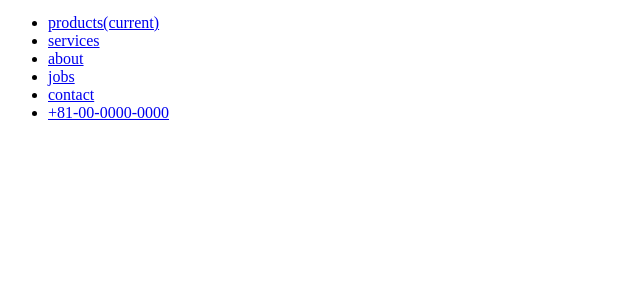
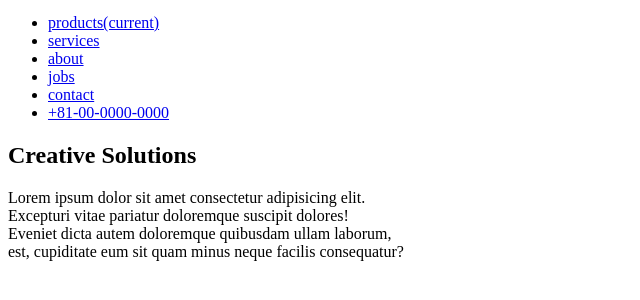
Before and after one commit to jerzy-olender/softgray, a plain HTML site: page index.html in a window 1280 px wide. Shown: the part 28-328 px from the top of the page, without its empty margins (0-640 px from the left). Drawn offline with Linux system fonts and the light colour scheme.

Commit message:
added section main

```diff
--- a/index.html
+++ b/index.html
@@ -1,17 +1,20 @@
 <!DOCTYPE html>
 <html lang="en">
+
 <head>
     <meta charset="UTF-8">
     <meta name="viewport" content="width=device-width, initial-scale=1.0">
     <meta http-equiv="X-UA-Compatible" content="ie=edge">
     <title>Document</title>
 </head>
+
 <body>
     <div class="container">
         <div class="row page-header">
             <nav class="navbar navbar-expand-lg navbar-light main-navigation">
                 <a class="navbar-brand main-navigation__logo" href="#">softgray</a>
-                        <button class="navbar-toggler" type="button" data-toggle="collapse" data-target="#navbarNav" aria-controls="navbarNav" aria-expanded="false" aria-label="Toggle navigation">
+                <button class="navbar-toggler" type="button" data-toggle="collapse" data-target="#navbarNav"
+                    aria-controls="navbarNav" aria-expanded="false" aria-label="Toggle navigation">
                     <span class="navbar-toggler-icon"></span>
                 </button>
                 <div class="collapse navbar-collapse navigation-wrapper" id="navbarNav">
@@ -38,5 +41,19 @@
                 </div>
             </nav>
         </div>
+        </div>
+        <div class="main">
+            <div class="row text-center">
+                <div class="col-12 main-wrapper">
+                    <h2 class="main-wrapper__title">
+                        Creative Solutions
+                    </h2>
+                    <p class="main-wrapper__text">
+                       Lorem ipsum dolor sit amet consectetur adipisicing elit.<br> Excepturi vitae pariatur doloremque suscipit dolores!<br>Eveniet dicta autem doloremque quibusdam ullam laborum,<br> est, cupiditate eum sit quam minus neque facilis consequatur?
+                    </p>
+                </div>
+            </div>
+        </div>
 </body>
+
 </html>
```
Lines whose indentation alone changed are shown as unchanged.
